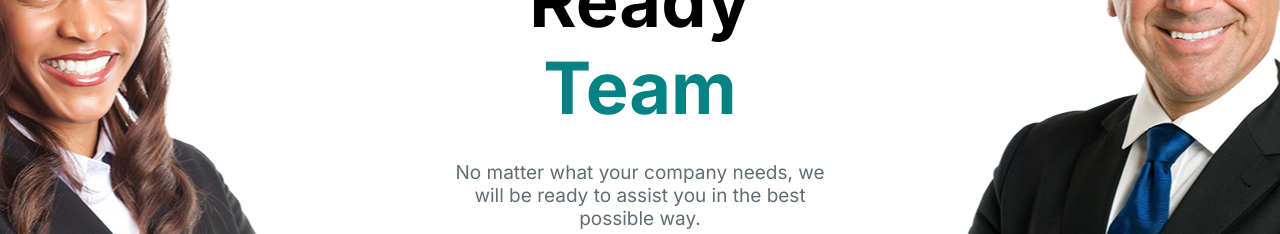
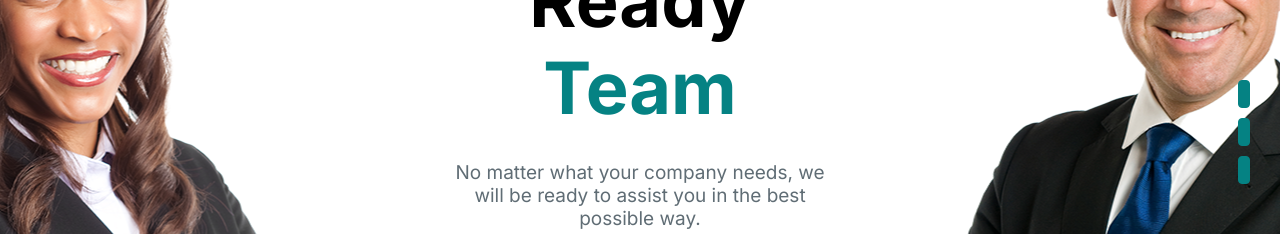
Before and after one commit to JacopoGrippiotti/proj-html-vuejs, a Vue app: page / in a window 1280 px wide. Shown: the part 373-607 px from the top of the page. Built offline with nearby package versions, Linux system fonts and the light colour scheme.

Commit message:
added functionality to AppSlider component

```diff
--- a/src/components/AppJumbotron.vue
+++ b/src/components/AppJumbotron.vue
@@ -1,7 +1,11 @@
 <template>
-    <section class="jumbotron" :class="takeBackground">
+    <section class="jumbotron" :class="slideList[activeIndex].background">
         <AppSlider
-        :slideList="slideList"/>
+        :slideList="slideList"
+        :activeIndex="activeIndex"
+        @preSlide="preSlide"
+        @centerSlide="centerSlide"
+        @rightSlide="rightSlide"/>
     </section>
 </template>
 <script>
@@ -32,12 +36,44 @@ export default {
                     description:"Do not miss the opportunity to achieve better results and solidity in the market",
                     background:"background-right"
                 }
-            ]
+            ],
+            activeIndex:1
         }
     },
     methods:{
-        takeBackground(className){
-            return className
+        preSlide(){
+            if(this.activeIndex === 0){
+                return false
+            }
+
+            if(this.activeIndex === 1){
+                this.activeIndex = this.activeIndex - 1
+            }
+            if(this.activeIndex === 2){
+                this.activeIndex = this.activeIndex - 2
+            }
+
+
+        },
+        centerSlide(){
+            if(this.activeIndex === 1){
+                return false
+            }
+
+            if(this.activeIndex === 0){
+                this.activeIndex = this.activeIndex + 1
+            }
+
+            if(this.activeIndex === 2){
+                this.activeIndex = this.activeIndex - 1
+            }
+
+        },
+        rightSlide(){
+            if(this.activeIndex === 2){
+                return false
+            }
+            this.activeIndex = this.activeIndex + 1
         }
     }
 }
@@ -50,7 +86,8 @@ export default {
         height: 1000px;
         background-image: url('../img/svgs/images/bg-parallax.png');
         display: flex;
-        background-position-x:center ;
+        transition: background-position-x 1.2s ease-in-out;
+        position: relative;
     }
 
     .background-center{
@@ -58,7 +95,11 @@ export default {
     }
 
     .background-right{
-        background-position: right;
+        background-position-x: right;
+    }
+
+    .background-left{
+        background-position-x: left;
     }
 
 </style>
--- a/src/components/AppSlider.vue
+++ b/src/components/AppSlider.vue
@@ -5,18 +5,23 @@
         </h1>
         <p>{{ slideList[activeIndex].description }}</p>
         <input type="button" value="Get in Touch">
-
+        <div class="inputs">
+            <input type="button" @click="$emit('preSlide')">
+            <input type="button" @click="$emit('centerSlide')">
+            <input type="button" @click="$emit('rightSlide')">
+        </div>
     </div>
 </template>
 <script>
 export default {
     name:'AppSlider',
     props:{
-        slideList:Array
+        slideList:Array,
+        activeIndex:Number
     },
     data() {
         return {
-            activeIndex:1
+
         }
     },
 }
@@ -26,6 +31,21 @@ export default {
         width: 30%;
         margin: auto;
         text-align: center;
+
+
+        div.inputs{
+            position: absolute;
+            display: flex;
+            flex-direction: column;
+            right: 30px;
+            bottom: 50%;
+            transform: translateY(50%);
+
+            input{
+                padding: 5px;
+                margin-top: 10px;
+            }
+        }
 
         h1{
             font-size: 72px;
```
